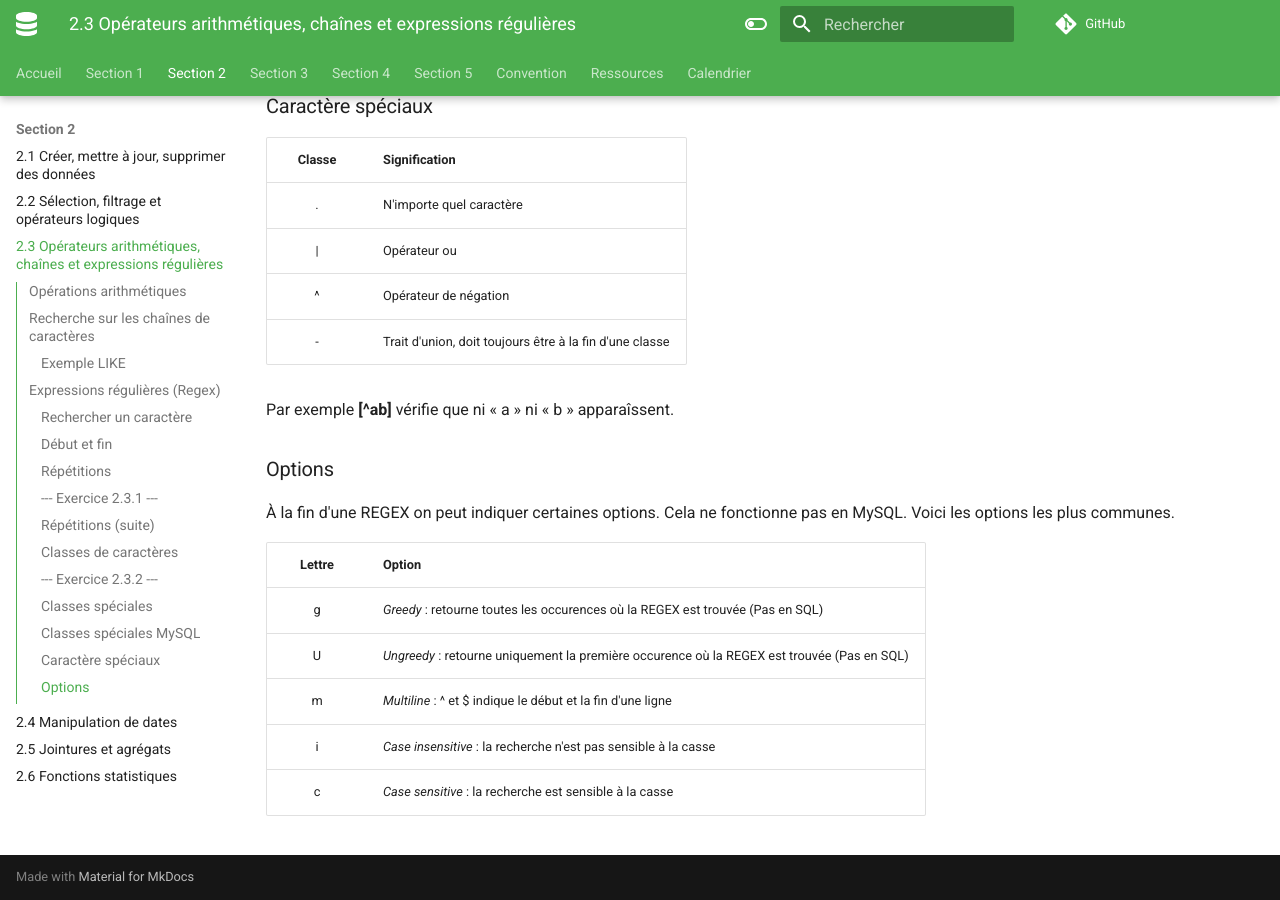
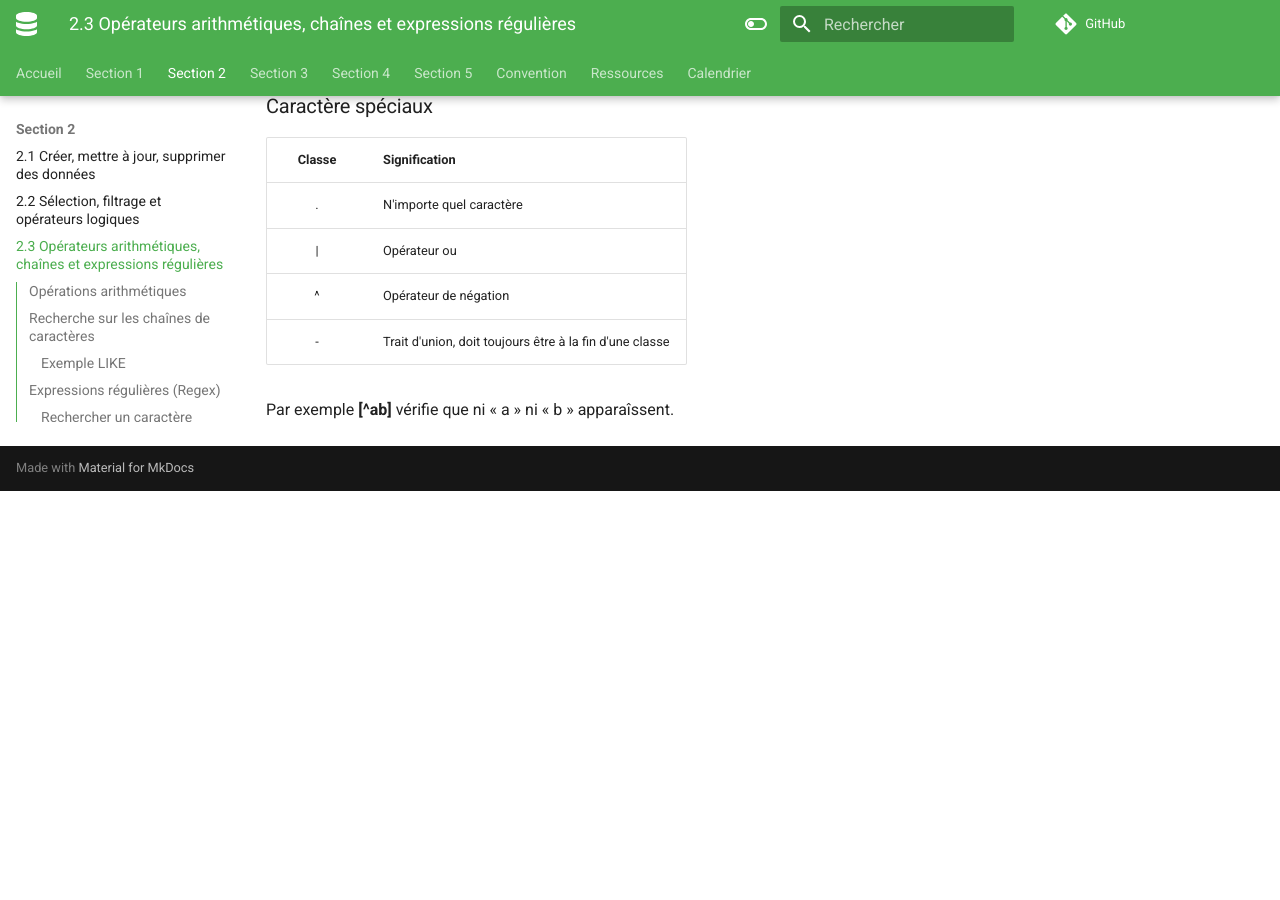
Before and after one commit to cegepvictoetienne/bd1, an MkDocs documentation site: the page built from docs/notes_de_cours/section_2.3.md, in a window 1280 px wide and 900 px high, scrolled down 6938 px. Built offline with MkDocs 1.6.1 and Material for MkDocs 9.7.7, drawn with Linux system fonts in a browser that asks for light colours; comment, search, counter and statistics services are not loaded; after the commit the page ends 7429 px from its top, so only the background shows below that.

Commit message:
enleve section options

```diff
--- a/docs/notes_de_cours/section_2.3.md
+++ b/docs/notes_de_cours/section_2.3.md
@@ -258,15 +258,3 @@ Plus de  classes : https://dev.mysql.com/doc/refman/8.0/en/regexp.html#regexp-sy
 |-|Trait d'union, doit toujours être à la fin d'une classe|
 
 Par exemple **[^ab]** vérifie que ni « a » ni « b » apparaîssent.
-
-### Options
-
-À la fin d'une REGEX on peut indiquer certaines options. Cela ne fonctionne pas en MySQL. Voici les options les plus communes.
-
-|Lettre|Option|
-|:-:||
-|g|*Greedy* : retourne toutes les occurences où la REGEX est trouvée (Pas en SQL)|
-|U|*Ungreedy* : retourne uniquement la première occurence où la REGEX est trouvée (Pas en SQL)|
-|m|*Multiline* : ^ et $ indique le début et la fin d'une ligne|
-|i|*Case insensitive* : la recherche n'est pas sensible à la casse|
-|c|*Case sensitive* : la recherche est sensible à la casse|
```
